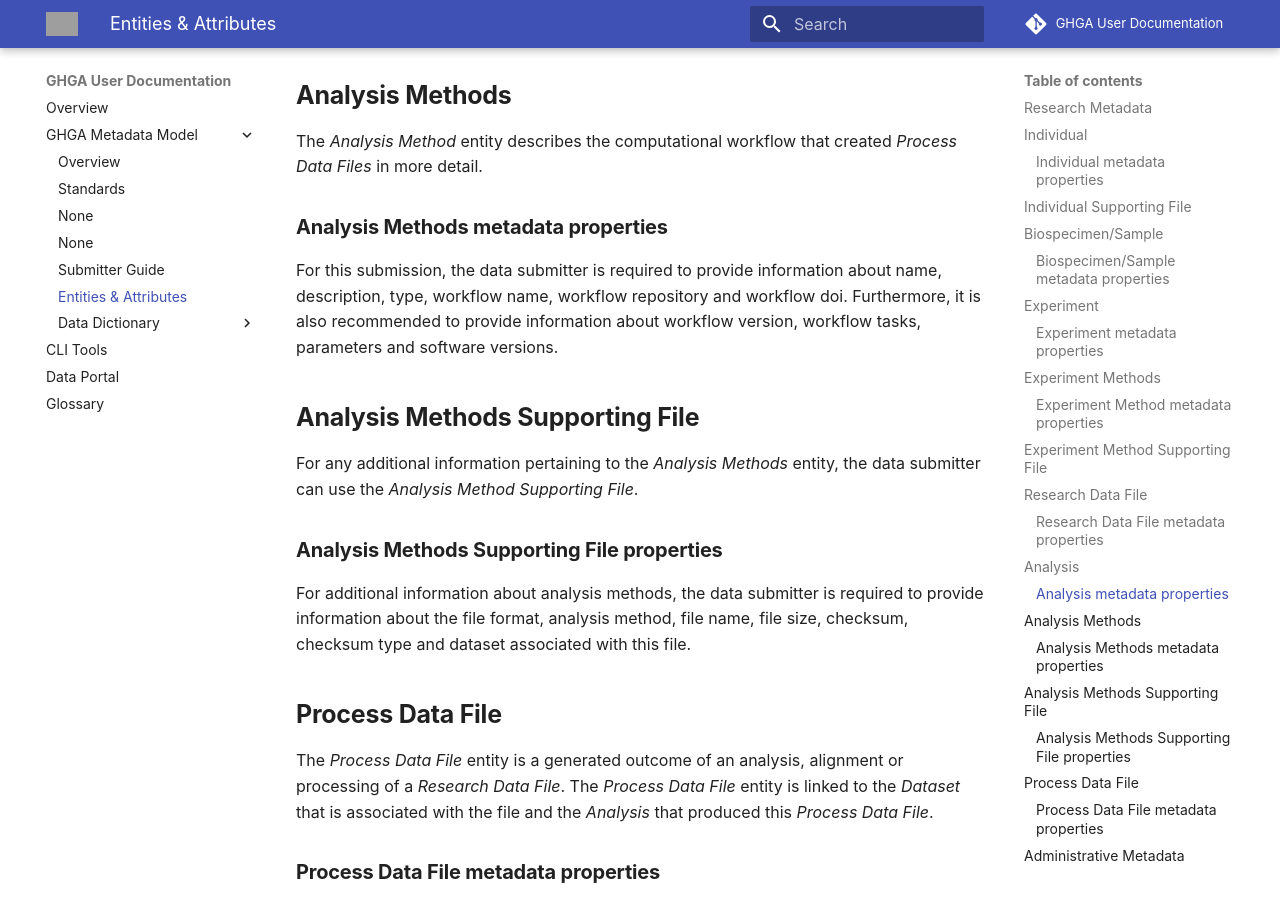
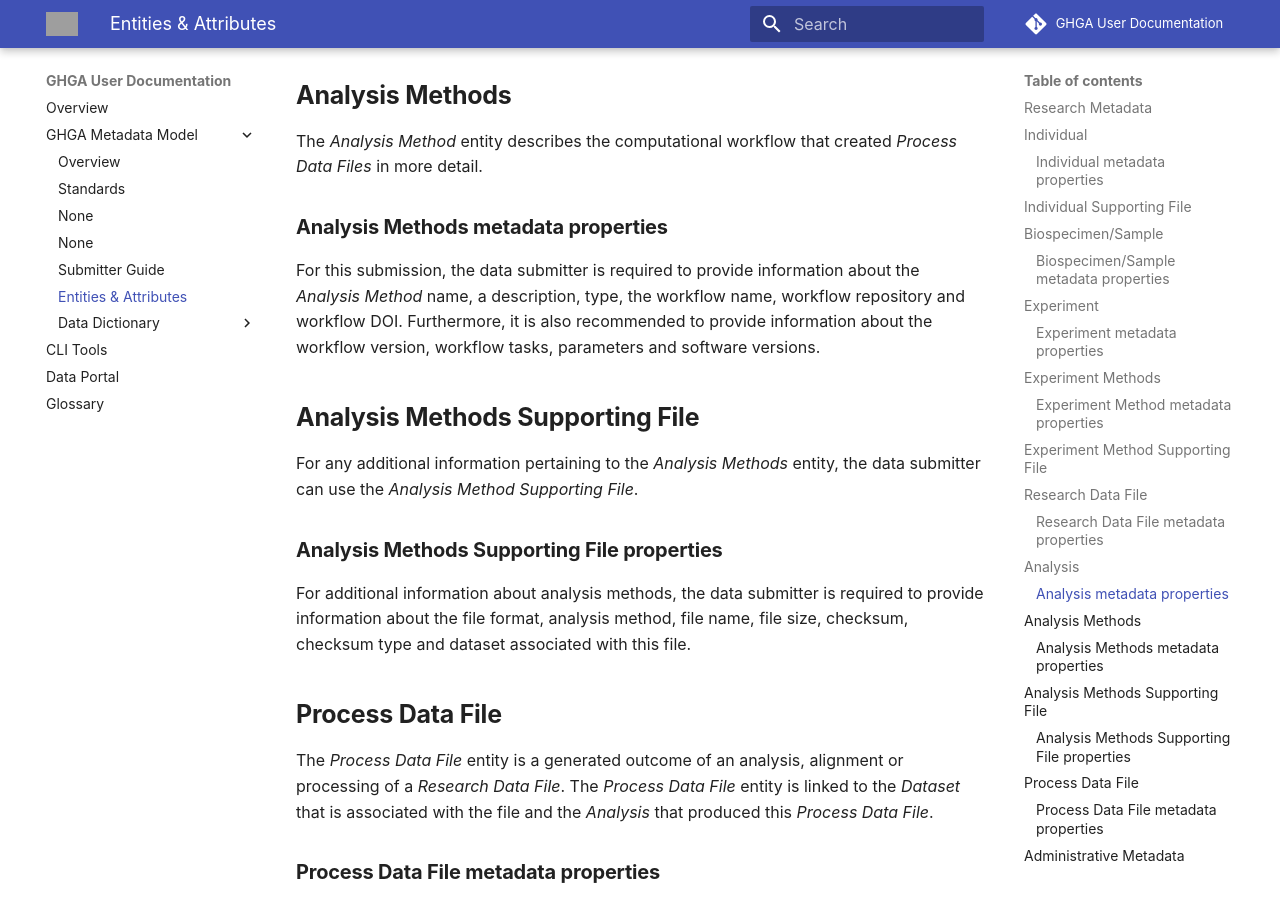
Before and after one commit to ghga-de/docs.ghga.de, an MkDocs documentation site: the page built from user_docs/metadata/entities.md, in a window 1280 px wide and 900 px high, scrolled down 3665 px. Built offline with MkDocs 1.6.1 and Material for MkDocs 9.7.7, drawn with Linux system fonts in a browser that asks for light colours; comment, search, counter and statistics services are not loaded; grey boxes are pictures that could not be loaded.

Commit message:
Update user_docs/metadata/entities.md
Co-authored-by: Karoline Mauer <105430060+mauerk@users.noreply.github.com>

```diff
--- a/user_docs/metadata/entities.md
+++ b/user_docs/metadata/entities.md
@@ -82,7 +82,7 @@
 
 ### **Analysis Methods metadata properties**
 
-For this submission, the data submitter is required to provide information about name, description, type, workflow name, workflow repository and workflow doi. Furthermore, it is also recommended to provide information about workflow version, workflow tasks, parameters and software versions.
+For this submission, the data submitter is required to provide information about the *Analysis Method* name, a description, type, the workflow name, workflow repository and workflow DOI. Furthermore, it is also recommended to provide information about the workflow version, workflow tasks, parameters and software versions.
 
 ## **Analysis Methods Supporting File**
 
```
